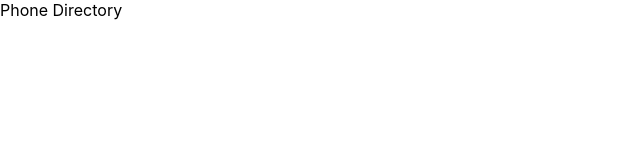
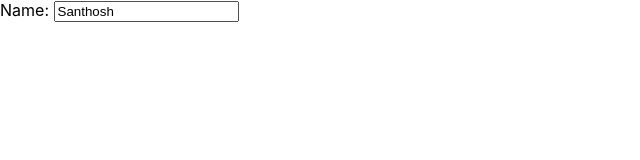
Before and after one commit to santhosh156/phone-directory, a React (Create React App) app: page / in a window 1280 px wide. Shown: the top 160 px of the page, without its empty margins (0-640 px from the left). Built offline with nearby package versions, Linux system fonts and the light colour scheme.

Commit message:
Created Skeleton of Home Page

```diff
--- a/src/App.js
+++ b/src/App.js
@@ -4,7 +4,16 @@ class App extends Component {
   render() {
     return (
       <div>
-        Phone Directory
+        {/* <div className="Header">
+          Phone Directory
+        </div>
+        <button>Add </button>
+        <div>
+          <span>Name </span><br />
+          <span>Phone </span>
+        </div> */}
+        <label htmlFor="name">Name: </label>
+        <input id="name" type="text" placeholder="Type Here" defaultValue="Santhosh"/>
       </div>
     );
   }
```
